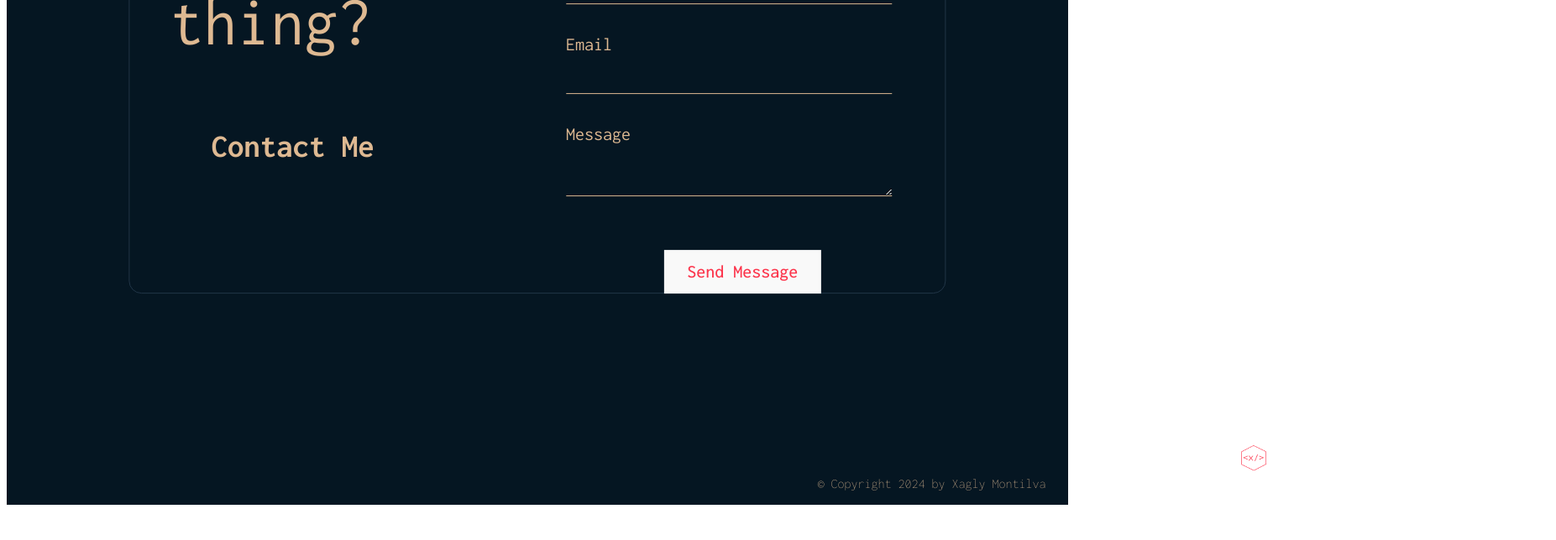
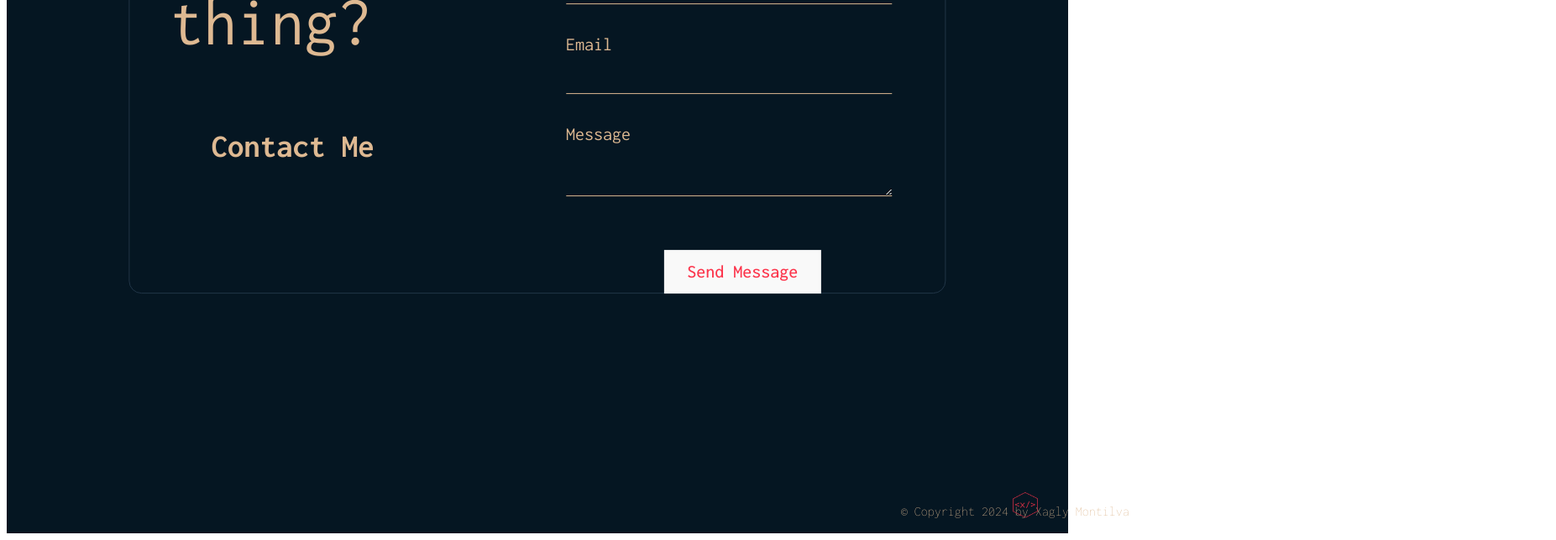
Before and after one commit to XML3/My_Web, a React (Vite) app in the folder starter/: page / in a window 1280 px wide. Shown: the part 4310-4954 px from the top of the page at 84% size, 1853 px wide, since content can reach past the window. Before the commit the page ends 4920 px from the top, so only its background shows below. Built offline with nearby package versions, Linux system fonts and the light colour scheme; no server answers.

Commit message:
position

```diff
--- a/starter/src/components/Footer.module.css
+++ b/starter/src/components/Footer.module.css
@@ -2,16 +2,11 @@
   .FooterContainer {
     grid-column: 1;
     grid-row: -1;
-    display: flex;
     width: 100%;
     height: auto;
   }
 
   .Footer {
-    display: flex;
-    flex-direction: column;
-    align-items: center;
-    justify-content: center;
     position: relative;
     left: 55%;
     top: 50%;
@@ -25,10 +20,6 @@
   }
 
   .Logo {
-    display: flex;
-    flex-direction: column;
-    align-items: center;
-    justify-content: center;
     position: relative;
     left: 50%;
     top: 70%;
```
